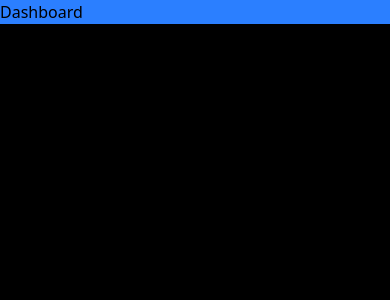
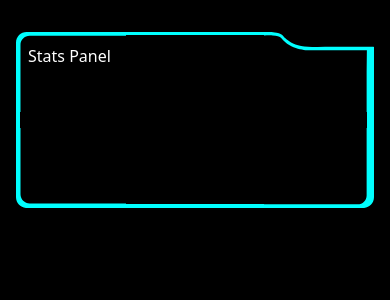
Before and after one commit to Vidssk/AI-Assistant, a Next.js app in the folder frontend/ai-assistant/: page /dashboard in a window 390 px wide. Shown: the top 300 px of the page. Built offline with nearby package versions, Linux system fonts and the light colour scheme.

Commit message:
Refactor Dashboard component layout and enhance Frame component with size props. Update Hud.css for responsive corner sizes based on container queries.

```diff
--- a/frontend/ai-assistant/components/BootScreen/BootScreen.tsx
+++ b/frontend/ai-assistant/components/BootScreen/BootScreen.tsx
@@ -1,6 +1,4 @@
 "use client";
-
-import Frame from "@/components/Frame/Frame";
 
 interface BootScreenProps {
   onActivate: () => void;
@@ -14,9 +12,9 @@ export default function BootScreen({
     <div>
 
       {/* Top Right */}
-      {/* <div className="absolute top-8 right-10 text-cyan-300">
+      <div className="absolute top-8 right-10 text-cyan-300">
         AI MARK I
-      </div> */}
+      </div>
 
       {/* Center */}
       <div className="absolute inset-0 flex flex-col items-center justify-center">
--- a/frontend/ai-assistant/components/Dashboard/Dashboard.tsx
+++ b/frontend/ai-assistant/components/Dashboard/Dashboard.tsx
@@ -1,9 +1,38 @@
-import React from 'react'
+import React from "react";
+import Frame from "../Frame/Frame";
+import { HudItem } from "../Frame/HudItem";
 
 function Dashboard() {
   return (
-    <div className='bg-blue-500'>Dashboard</div>
-  )
+    <div className="w-full h-full min-h-0 p-4 grid grid-cols-2 grid-rows-[minmax(0,1fr)_11rem] gap-4">
+      {/* Top left */}
+      <div className="min-h-0 min-w-0">
+        <Frame>
+          <HudItem top={12} left={12}>
+            <h2 className="text-white">Main HUD</h2>
+          </HudItem>
+        </Frame>
+      </div>
+
+      {/* Top right */}
+      <div className="min-h-0 min-w-0">
+        <Frame>
+          <HudItem top={12} right={12}>
+            <h2 className="text-white">Mini Map</h2>
+          </HudItem>
+        </Frame>
+      </div>
+
+      {/* Bottom — stretched full width */}
+      <div className="col-span-2 min-h-0">
+        <Frame>
+          <HudItem top={12} left={12}>
+            <h2 className="text-white">Stats Panel</h2>
+          </HudItem>
+        </Frame>
+      </div>
+    </div>
+  );
 }
 
-export default Dashboard
+export default Dashboard;
--- a/frontend/ai-assistant/components/Frame/Frame.tsx
+++ b/frontend/ai-assistant/components/Frame/Frame.tsx
@@ -1,21 +1,34 @@
 "use client";
 
-import { FRAME_OUTER_PADDING_CLASS } from "./frameAssets";
-// import HudFrame from "./HudFrame";
 import Hud from "./Hud";
+
 interface FrameProps {
   children: React.ReactNode;
+  width?: string | number;
+  height?: string | number;
+  className?: string;
 }
 
-export default function Frame({ children }: FrameProps) {
+export default function Frame({
+  children,
+  width,
+  height,
+  className,
+}: FrameProps) {
+  const hasExplicitSize = width != null || height != null;
+
   return (
     <div
-      className={`absolute inset-0 overflow-hidden ${FRAME_OUTER_PADDING_CLASS}`}
+      className={[
+        "relative overflow-hidden",
+        !hasExplicitSize && "w-full h-full",
+        className,
+      ]
+        .filter(Boolean)
+        .join(" ")}
+      style={hasExplicitSize ? { width, height } : undefined}
     >
-      {/* Hud */}
-      <Hud>
-        {children}
-      </Hud>
+      <Hud>{children}</Hud>
     </div>
   );
 }
--- a/frontend/ai-assistant/components/Frame/Hud.css
+++ b/frontend/ai-assistant/components/Frame/Hud.css
@@ -2,6 +2,29 @@
     position: relative;
     width: 100%;
     height: 100%;
+    container-type: size;
+    --hud-corner-w: 110px;
+    --hud-corner-h: 80px;
+}
+
+@container (max-width: 500px) {
+    .hud {
+        --hud-corner-w: 60px;
+        --hud-corner-h: 45px;
+    }
+}
+
+@container (max-width: 300px) {
+    .hud {
+        --hud-corner-w: 36px;
+        --hud-corner-h: 28px;
+    }
+}
+
+@container (max-height: 200px) {
+    .hud {
+        --hud-corner-h: 28px;
+    }
 }
 
 .hud-grid {
@@ -10,9 +33,8 @@
 
     display: grid;
 
-    /* Corner sizes */
-    grid-template-columns: 110px 1fr 110px;
-    grid-template-rows: 80px 1fr 80px;
+    grid-template-columns: var(--hud-corner-w) 1fr var(--hud-corner-w);
+    grid-template-rows: var(--hud-corner-h) 1fr var(--hud-corner-h);
 
     width: 100%;
     height: 100%;
@@ -27,23 +49,22 @@
 
 .tl {
     background: url("/ui/HUD_Frames/corner_tl.svg") no-repeat top left;
-    background-size: 110px auto;
-    /* background-color: pink; */
+    background-size: var(--hud-corner-w) auto;
 }
 
 .tr {
     background: url("/ui/HUD_Frames/corner_tr.svg") no-repeat top right;
-    background-size: 110px auto;
+    background-size: var(--hud-corner-w) auto;
 }
 
 .bl {
     background: url("/ui/HUD_Frames/corner_bl.svg") no-repeat bottom left;
-    background-size: 110px auto;
+    background-size: var(--hud-corner-w) auto;
 }
 
 .br {
     background: url("/ui/HUD_Frames/corner_br.svg") no-repeat bottom right;
-    background-size: 110px auto;
+    background-size: var(--hud-corner-w) auto;
 }
 
 /* ---------- Top ---------- */
@@ -72,7 +93,6 @@
 .right {
     background: url("/ui/HUD_Frames/right.svg") repeat-y right center;
     background-size: 7px auto;
-    /* background-color: red */
 }
 
 /* ---------- Center ---------- */
@@ -84,12 +104,7 @@
 
 /* ---------- Content ---------- */
 
-/* .hud-content {
-    position: absolute;
-    inset: 80px 110px;
-    z-index: 10;
-} */
- .hud-content {
+.hud-content {
     position: absolute;
     inset: 0;
     z-index: 10;
```
